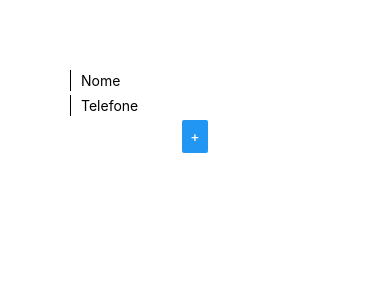
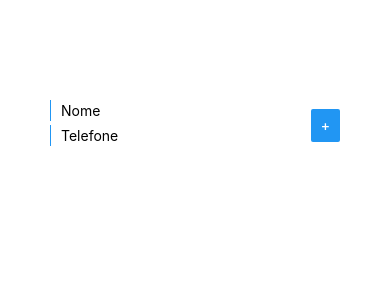
Before and after one commit to WellsSA/UserList_react-native, a React Native app: screen / in a window 390 px wide. Shown: the top 300 px of the page. Built offline with nearby package versions, Linux system fonts and the light colour scheme.

Commit message:
feature: working with elevation and constants

```diff
--- a/App.js
+++ b/App.js
@@ -1,5 +1,6 @@
 import React, { useState } from 'react';
-import { StyleSheet, Text, Button, View, FlatList } from 'react-native';
+import { StyleSheet, Button, View } from 'react-native';
+import { colors, metrics } from './styles';
 
 import { UserInput, UserList } from './components';
 
@@ -11,32 +12,42 @@ export default function App() {
 
   // returns only even numbers greater than 10 =)
   const keyGen = key => {
-    if(!key) return 10;
+    if (!key) return 10;
     return 10 + (key * 2 - 2);
-  }
+  };
   // adds a user item to array with other users
   const addUser = () => {
-
-    setUsers (users => {
+    setUsers(users => {
       setUserCounter(userCounter + 1);
-      return [...users, {
-        key: String(keyGen(userCounter + 1)),
-        value: { name, phone },
-      }];
+      return [
+        ...users,
+        {
+          key: String(keyGen(userCounter + 1)),
+          value: { name, phone },
+        },
+      ];
     });
-  }
+  };
 
   const removeUser = keyToRemove => {
     setUsers(users => users.filter(user => user.key !== keyToRemove));
-  }
+  };
 
   return (
-    <View style={styles.mainView}>
+    <View style={styles.main}>
       {/* Insert section */}
-      <View style={styles.inputView}>
-        <UserInput placeholder="Nome" value={name} onSetValue={setName} />
-        <UserInput placeholder="Telefone" value={phone} onSetValue={setPhone} />
-        <Button title="+" onPress={addUser}></Button>
+      <View style={styles.input}>
+        <View style={styles.sub}>
+          <UserInput placeholder="Nome" value={name} onSetValue={setName} />
+          <UserInput
+            placeholder="Telefone"
+            value={phone}
+            onSetValue={setPhone}
+          />
+        </View>
+        <View style={styles.button}>
+          <Button title="+" color={colors.primary} onPress={addUser}></Button>
+        </View>
       </View>
       {/* List seciton */}
       <View>
@@ -47,13 +58,21 @@ export default function App() {
 }
 
 const styles = StyleSheet.create({
-  mainView: {
-    padding: 50,
+  main: {
+    padding: metrics.spacing,
   },
-  inputView: {
-    padding: 20,
-    flexDirection: 'column',
+  input: {
+    flexDirection: 'row',
     justifyContent: 'space-between',
     alignItems: 'center',
+    marginVertical: metrics.spacing,
+  },
+  sub: {
+    width: '90%',
+    flexDirection: 'column',
+  },
+  button: {
+    flex: 1,
+    justifyContent: 'center',
   },
 });
--- a/components/UserInput/index.jsx
+++ b/components/UserInput/index.jsx
@@ -1,8 +1,8 @@
 import React from 'react';
 import { StyleSheet, TextInput, View } from 'react-native';
+import colors from '../../styles/colors';
 
 const UserInput = ({ placeholder = '', value, onSetValue }) => {
-
   return (
     <View style={styles.inputSection}>
       <TextInput
@@ -13,7 +13,7 @@ const UserInput = ({ placeholder = '', value, onSetValue }) => {
       />
     </View>
   );
-}
+};
 
 const styles = StyleSheet.create({
   inputSection: {
@@ -23,7 +23,7 @@ const styles = StyleSheet.create({
     alignItems: 'center',
   },
   input: {
-    borderLeftColor: 'black',
+    borderLeftColor: colors.primary,
     borderLeftWidth: 1,
     marginBottom: 4,
     padding: 2,
--- a/components/UserList/UserListItem/index.jsx
+++ b/components/UserList/UserListItem/index.jsx
@@ -1,27 +1,35 @@
 import React from 'react';
 import { StyleSheet, Text, View, TouchableOpacity } from 'react-native';
+import { colors, metrics } from '../../../styles';
 
-const UserList = ({ _key, user, onDelete  }) => {
+const UserList = ({ _key, user, onDelete }) => {
   const { name, phone } = user;
 
   return (
     <TouchableOpacity onLongPress={onDelete.bind(this, _key)}>
       <View style={styles.listItem}>
-        <Text>{name} - {phone}</Text>
+        <Text>
+          {name} - {phone}
+        </Text>
       </View>
     </TouchableOpacity>
   );
-}
+};
 
 const styles = StyleSheet.create({
   listItem: {
     padding: 12,
-    backgroundColor: '#CCC',
-    borderColor: '#000',
+    backgroundColor: colors.accent,
+    borderColor: colors.contrast,
     borderWidth: 1,
     marginBottom: 8,
-    borderRadius: 8
-  }
+    borderRadius: metrics.radius,
+    shadowOffset: {
+      width: 0,
+      height: 2,
+    },
+    elevation: metrics.elevation,
+  },
 });
 
 export default UserList;
--- /dev/null
+++ b/styles/colors.js
@@ -0,0 +1,5 @@
+export default {
+  primary: '#2196F3',
+  accent: '#FFA726',
+  contrast: '#000',
+};
--- /dev/null
+++ b/styles/index.js
@@ -0,0 +1,4 @@
+import colors from './colors';
+import metrics from './metrics';
+
+export { colors, metrics };
--- /dev/null
+++ b/styles/metrics.js
@@ -0,0 +1,5 @@
+export default {
+  spacing: 50,
+  radius: 8,
+  elevation: 4,
+};
```
